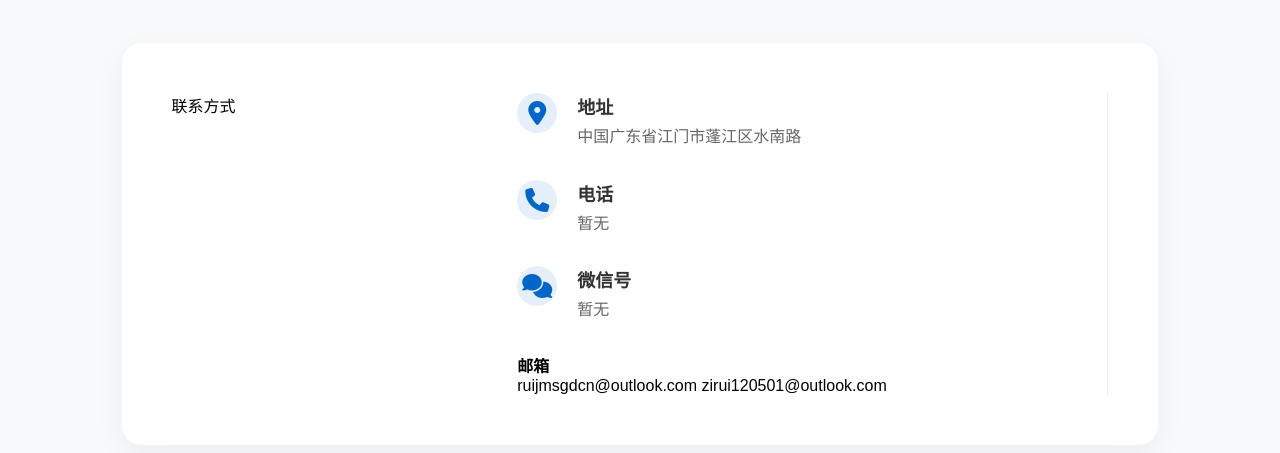
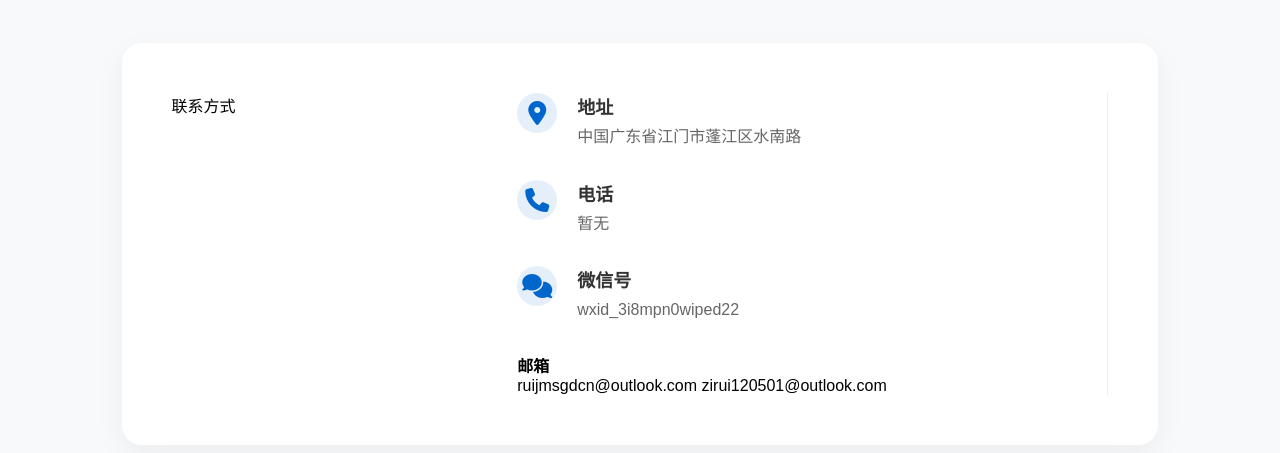
Before and after one commit to zirui25/zirui25.github.io, a website: page index.html in a window 1280 px wide. Shown: the part 2576-3029 px from the top of the page. Drawn offline with Linux system fonts and the light colour scheme; no server answers.

Commit message:
Update index.html

```diff
--- a/index.html
+++ b/index.html
@@ -196,7 +196,7 @@
                         <i class="fa fa-comments"></i>
                         <div>
                             <h4>微信号</h4>
-                            <p>暂无</p>
+                            <p>wxid_3i8mpn0wiped22</p>
                         </div>
                     </div>
                             <h4>邮箱</h4>
```
